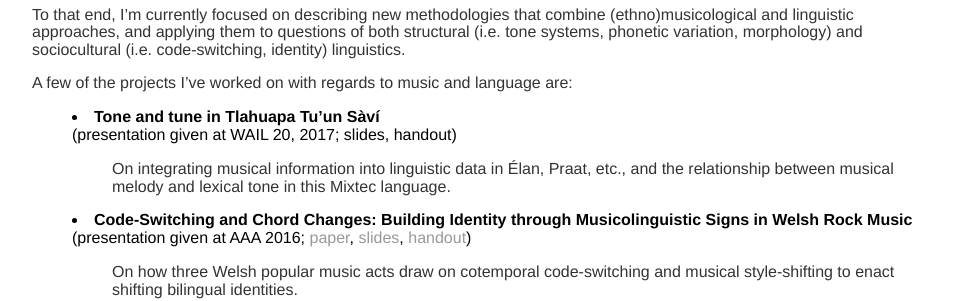
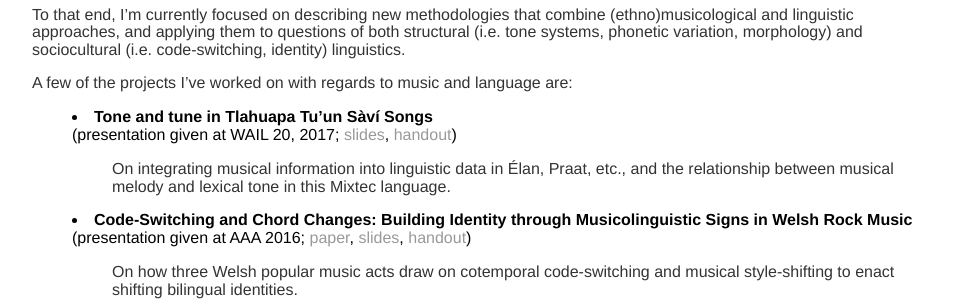
Before and after one commit to morgansleeper/morgansleeper.github.io, a Jekyll site: the page built from research/index.html, in a window 1280 px wide. Shown: the part 326-627 px from the top of the page, without its empty margins (160-1116 px from the left). Built offline with Jekyll 4.4.1, drawn with Linux system fonts in a browser that asks for light colours.

Commit message:
Update index.html

```diff
--- a/research/index.html
+++ b/research/index.html
@@ -13,7 +13,9 @@ title: Morgan Sleeper | Research
   and applying them to questions of both structural (i.e. tone systems, phonetic variation, morphology) and sociocultural
   (i.e. code-switching, identity) linguistics.</p>
 <p>A few of the projects I’ve worked on with regards to music and language are:</p>
-<li style="margin-left: 40px;"><b>Tone and tune in Tlahuapa Tu’un Sàví</b> <br>(presentation given at WAIL 20, 2017; slides, handout)
+<li style="margin-left: 40px;"><b>Tone and tune in Tlahuapa Tu’un Sàví Songs</b> <br>(presentation given at WAIL 20, 2017;
+  <a href = /Sleeper_WAIL2017_slides.pdf>slides</a>,
+  <a href = /Sleeper_WAIL2017_handout.pdf>handout</a>)
  <p style="margin-left: 40px">On integrating musical information into linguistic data in Élan, Praat, etc.,
    and the relationship between musical melody and lexical tone in this Mixtec language.
 </p></li>
```
